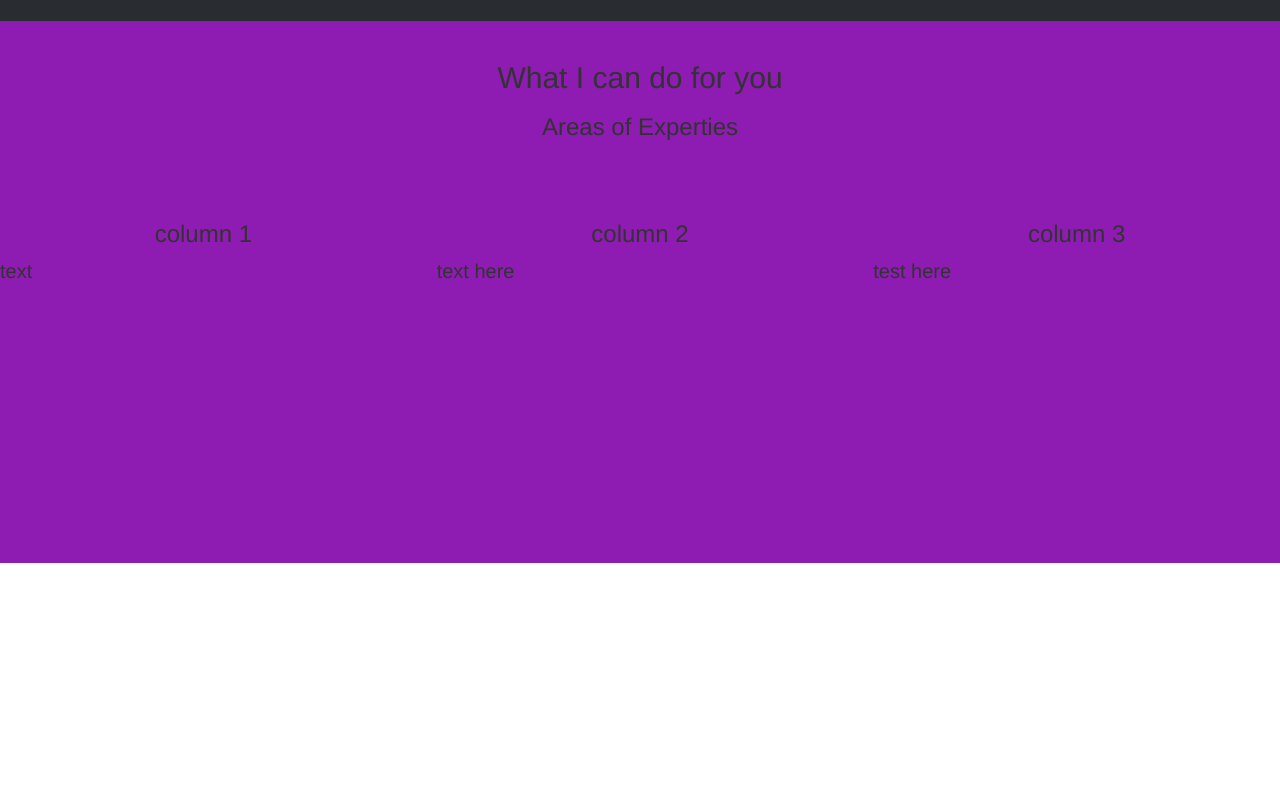
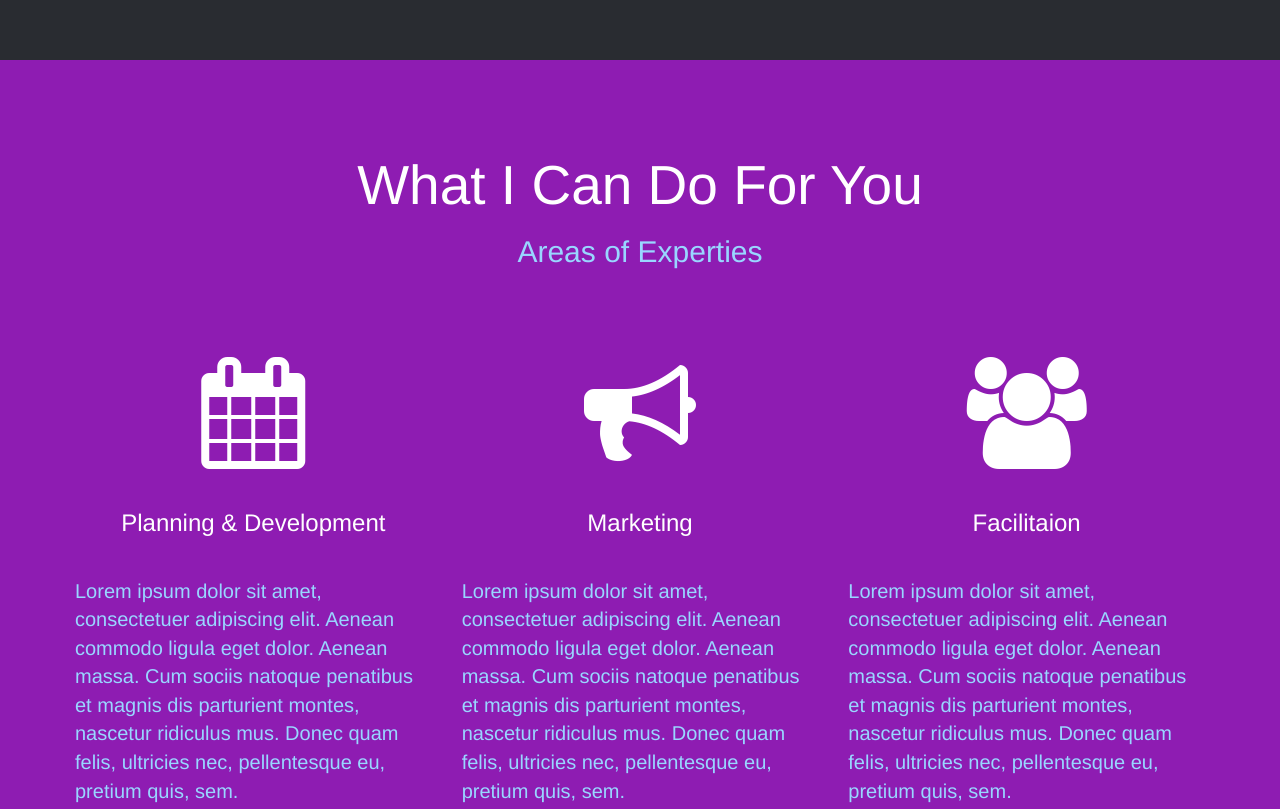
Before and after one commit to yhzgirl/MD-Consulting, a website: page app/index.html in a window 1280 px wide. Shown: the part 1260-2069 px from the top of the page. Drawn offline with nearby package versions, Linux system fonts and the light colour scheme; files whose address does not match are found by name.

Commit message:
adds icons and spacing around section

```diff
--- a/app/index.html
+++ b/app/index.html
@@ -55,9 +55,8 @@
             <h2>Hello</h2>
             <p>
             Welcome to the website for MD consulting the trading name of Myra Duncan.  You may be looking for general management consultancy, marketing consultancy or health and care consultancy, or something you're not quite sure about yet and think you need some help.
-
-             Whichever it is why not contact me for a chat?
-             MD Consulting is an independent business management consultancy based on the Isle of Skye, providing services across Scotland and the UK.  The site gives a general overview of services, however why not get in touch and we can talk through what you are looking for and the types of consultancy, advice and support md consulting can provide; no obligation either way .  To find out more about md consulting  click here  to go to the 'Who we are' page.
+            Whichever it is why not contact me for a chat?</p>
+            <p>MD Consulting is an independent business management consultancy based on the Isle of Skye, providing services across Scotland and the UK.  The site gives a general overview of services, however why not get in touch and we can talk through what you are looking for and the types of consultancy, advice and support md consulting can provide; no obligation either way .  To find out more about md consulting  click here  to go to the 'Who we are' page.</p>
              <p>
              <a href="#">Learn More/Contact Me</a>
           </div>
@@ -66,22 +65,40 @@
       <div class="container-fluid do-for-you">
         <div class=row>
           <div class="col-md-12 section-header">
-            <h2 class=text-center>What I can do for you</h2>
-            <h3 class=text-center>Areas of Experties</h3>
+            <h1 class=text-center>What I Can Do For You</h1>
+            <h2 class=text-center>Areas of Experties</h2>
           </div>
         </div>
         <div class=row>
           <div class=col-md-4>
-            <h3 class=text-center>column 1</h3>
-            <p>text</p>
+            <i class="fa fa-calendar icon"></i>
+            <h3 class=text-center>Planning &  Development</h3>
+            <p>
+              Lorem ipsum dolor sit amet, consectetuer adipiscing elit. Aenean commodo ligula eget dolor. Aenean massa. Cum sociis natoque penatibus et magnis dis parturient montes, nascetur ridiculus mus. Donec quam felis, ultricies nec, pellentesque eu, pretium quis, sem.
+            </p>
+            <p>
+              Nulla consequat massa quis enim. Donec pede justo, fringilla vel, aliquet nec, vulputate eget, arcu. In enim justo, rhoncus ut, imperdiet a, venenatis vitae, justo. Nullam dictum felis eu pede mollis pretium. Integer tincidunt. Cras dapibus. Vivamus elementum semper nisi. Aenean vulputate eleifend tellus. Aenean leo ligula, porttitor eu, consequat vitae, eleifend ac, enim. Aliquam lorem ante, dapibus in, viverra quis, feugiat a.
+            </p>
           </div>
           <div class=col-md-4>
-            <h3 class=text-center>column 2</h3>
-            <p>text here</p>
+            <i class="fa fa-bullhorn icon"></i>
+            <h3 class=text-center>Marketing</h3>
+            <p>
+              Lorem ipsum dolor sit amet, consectetuer adipiscing elit. Aenean commodo ligula eget dolor. Aenean massa. Cum sociis natoque penatibus et magnis dis parturient montes, nascetur ridiculus mus. Donec quam felis, ultricies nec, pellentesque eu, pretium quis, sem.
+            </p>
+            <p>
+              Nulla consequat massa quis enim. Donec pede justo, fringilla vel, aliquet nec, vulputate eget, arcu. In enim justo, rhoncus ut, imperdiet a, venenatis vitae, justo. Nullam dictum felis eu pede mollis pretium. Integer tincidunt. Cras dapibus. Vivamus elementum semper nisi. Aenean vulputate eleifend tellus. Aenean leo ligula, porttitor eu, consequat vitae, eleifend ac, enim. Aliquam lorem ante, dapibus in, viverra quis, feugiat a.
+            </p>
           </div>
           <div class=col-md-4>
-            <h3 class=text-center>column 3</h3>
-            <p>test here</p>
+            <i class="fa fa-users icon"></i>
+            <h3 class=text-center>Facilitaion</h3>
+            <p>
+              Lorem ipsum dolor sit amet, consectetuer adipiscing elit. Aenean commodo ligula eget dolor. Aenean massa. Cum sociis natoque penatibus et magnis dis parturient montes, nascetur ridiculus mus. Donec quam felis, ultricies nec, pellentesque eu, pretium quis, sem.
+            </p>
+            <p>
+              Nulla consequat massa quis enim. Donec pede justo, fringilla vel, aliquet nec, vulputate eget, arcu. In enim justo, rhoncus ut, imperdiet a, venenatis vitae, justo. Nullam dictum felis eu pede mollis pretium. Integer tincidunt. Cras dapibus. Vivamus elementum semper nisi. Aenean vulputate eleifend tellus. Aenean leo ligula, porttitor eu, consequat vitae, eleifend ac, enim. Aliquam lorem ante, dapibus in, viverra quis, feugiat a.
+            </p>
           </div>
         </div>
       </div>
--- a/app/styles/custom.css
+++ b/app/styles/custom.css
@@ -14,11 +14,6 @@ h1,
   font-size: 55px;
 }
 
-.do-for-you .section-header {
-  margin-bottom: 50px;
-  margin-top: 20px;
-}
-
 .cover-container {
   background-image: url("../images/md_consulting_isle_of_skye.jpg");
   background-position: center center;
@@ -31,7 +26,6 @@ h1,
   border: none;
 }
 
-
 .navbar-default .navbar-nav > li > a {
     color: #fff;
   }
@@ -41,6 +35,13 @@ h1,
   min-height: 38.6875em;
   padding: 75px;
   color: #808d99;
+}
+
+.do-for-you {
+  background-color: #8e1cb2;
+  min-height: 38.6875em;
+  color: #99D6FF;
+  padding: 75px;
 }
 
 .about-section h2 {
@@ -53,11 +54,25 @@ h1,
   margin-left: 40px;
 }
 
-.do-for-you {
-  background-color: #8e1cb2;
-  min-height: 38.6875em;
+.do-for-you .section-header {
+  margin-bottom: 60px;
 }
 
+.do-for-you i {
+  font-size: 8em;
+  color: white;
+  margin: 20px auto 40px;
+  display: table;
+}
+
+.do-for-you h1 {
+  color: white;
+}
+
+.do-for-you h3 {
+  color: white;
+  margin-bottom: 40px;
+}
 .do-for-you > p {
   color: #99d6ff;
 }
```
